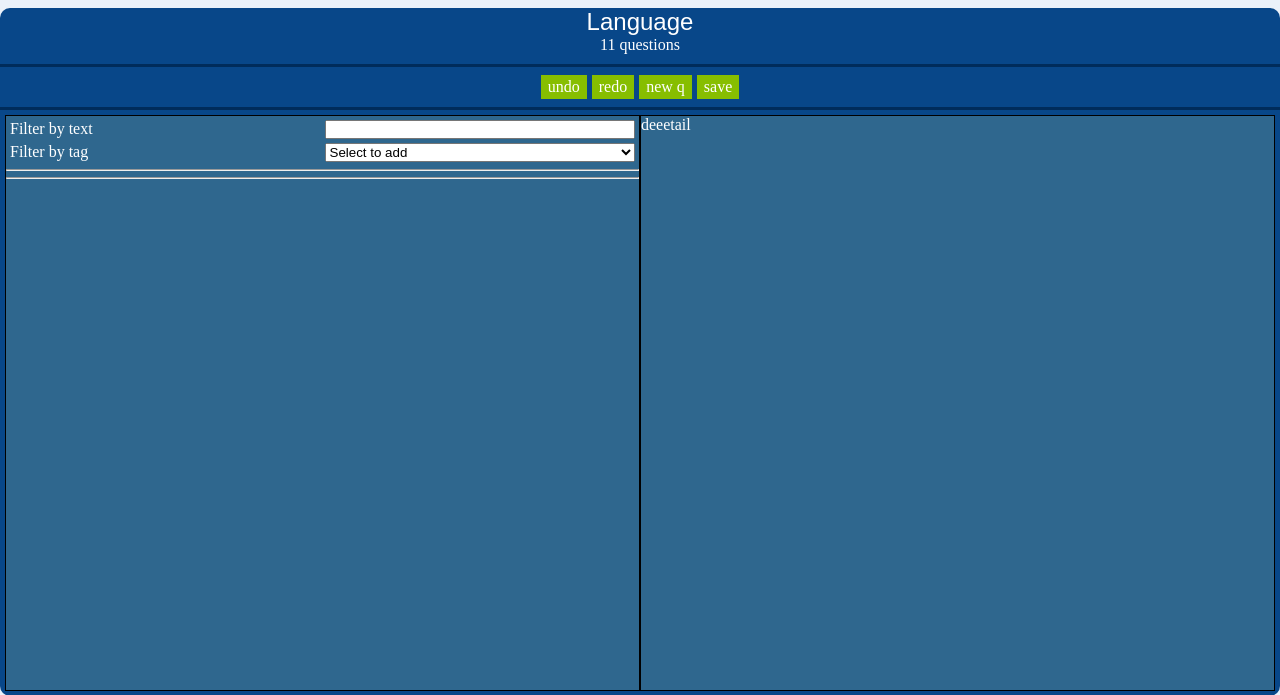
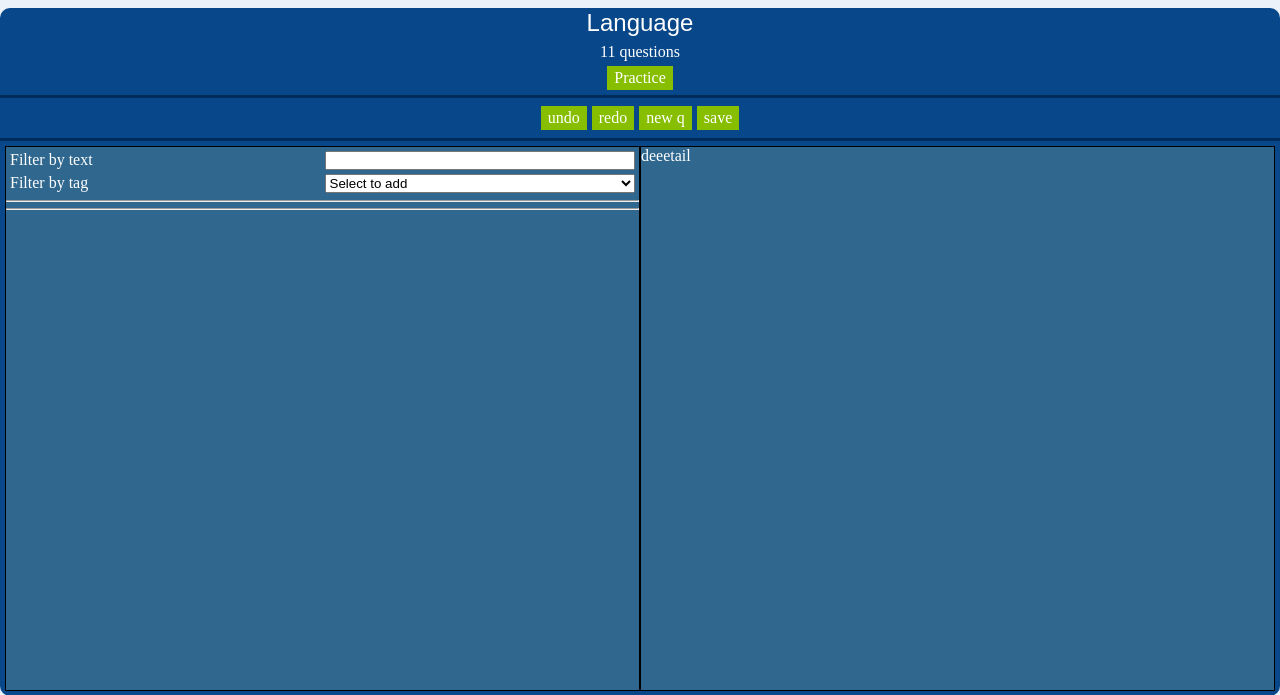
Before and after one commit to zyzaya/queuezed, a Rails app: page /quizzes/1/edit in a window 1280 px wide. Shown: the part 32-727 px from the top of the page. Run offline with Rails 7, Linux system fonts and the light colour scheme; a user stored in the database is signed in; data comes from the database, SQL or seed files in the repository; some libraries are stand-ins or nearby versions.

Commit message:
add practice button to quiz edit page feature#10, #11 complete

```diff
--- a/app/assets/stylesheets/quizzes/edit.css
+++ b/app/assets/stylesheets/quizzes/edit.css
@@ -17,8 +17,10 @@
 .quiz_info {
   color: var(--main-text-color);
   text-align: center;
+  justify-items: center;
+  align-items: center;
   display: grid;
-  grid-template-rows: 1fr 1fr;
+  grid-template-rows: 1fr 1fr 1fr;
   border-bottom: 3px solid var(--secondary-bg-color-dark);
 }
 
@@ -35,6 +37,11 @@
   border: none;
 }
 
+.quiz_practice {
+  height: min-content;
+  margin-bottom: 5px;
+}
+
 .toolbar {
   display: grid;
   grid-template-columns: repeat(4, min-content);
@@ -45,6 +52,8 @@
   align-content: center;
   border-bottom: 3px solid var(--secondary-bg-color-dark);
 }
+
+
 
 .edit_frame {
   display: grid;
--- a/app/views/quizzes/edit.html.erb
+++ b/app/views/quizzes/edit.html.erb
@@ -19,6 +19,7 @@
     <div class="quiz_info">
       <%= text_field "", "quiz_title", class: "quiz_title", value:"#{@quiz.name}", data: { action:'edit#quizTitleChange', 'edit-target': 'title' }%>
       <div class="question_count"><%= @quiz.questions.count %> questions</div>
+      <%= link_to 'Practice', "practice", class: 'quiz_practice button' %>
     </div>
     <div class="toolbar">
       <a class="button" id="undo" data-action="edit#undo">undo</a>
```
